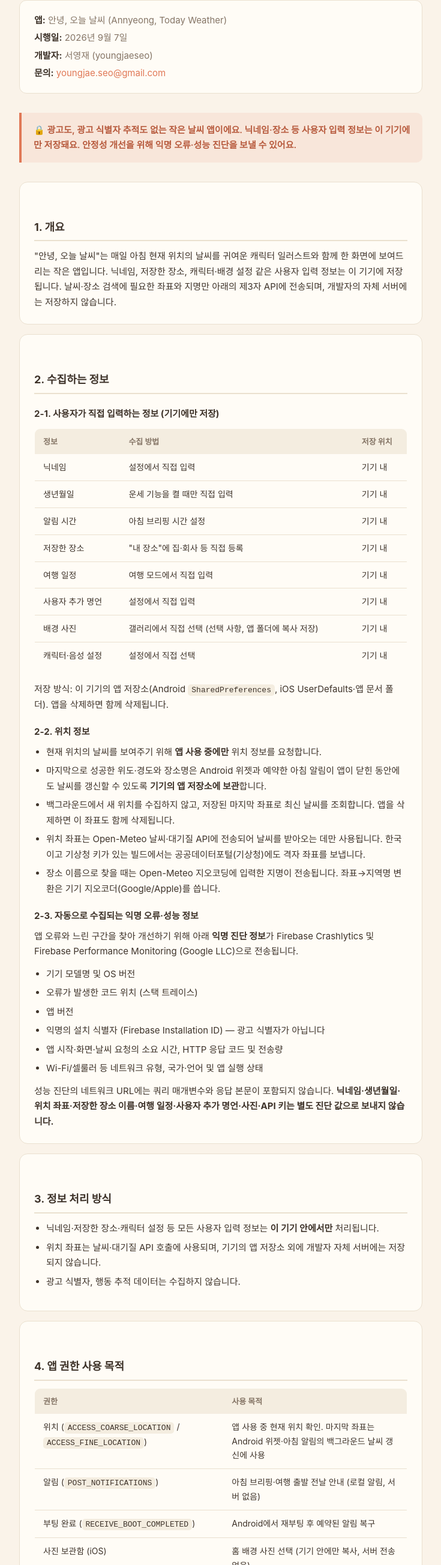
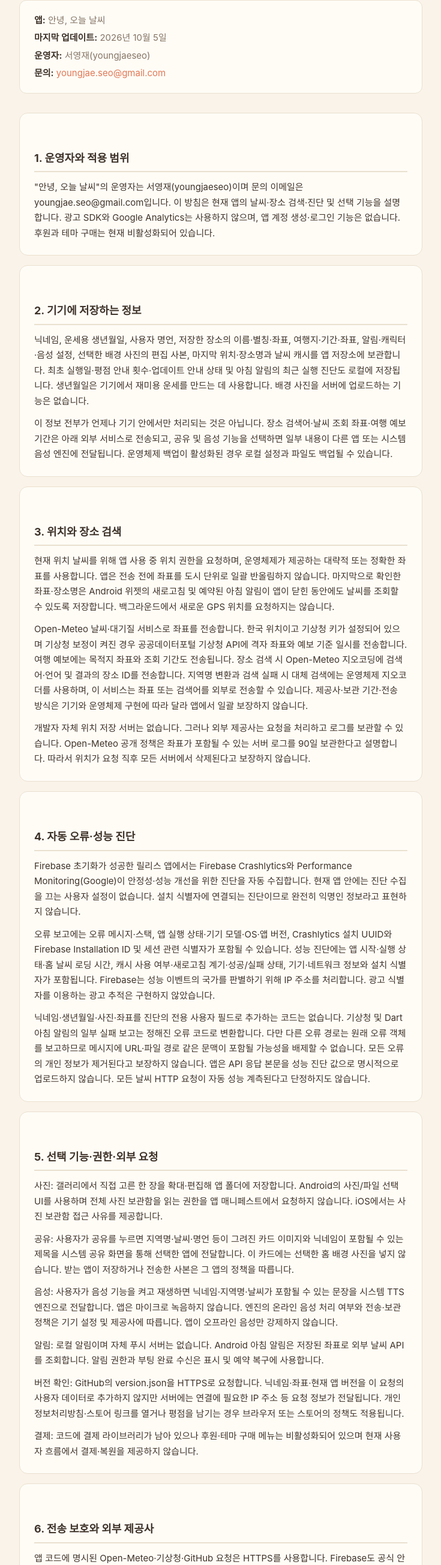
Before and after one commit to youngjaeseo-git/youngjaeseo-git.github.io, a plain HTML site: page annyeong/privacy.html in a window 1280 px wide. Shown: the part 151-2760 px from the top of the page at 60% size, without its empty margins (272-1007 px from the left). Drawn offline with Linux system fonts and the light colour scheme.

Commit message:
docs: align Annyeong privacy policy with production build 24
Updated the privacy policy with the latest information and removed outdated sections.

```diff
--- a/annyeong/privacy.html
+++ b/annyeong/privacy.html
@@ -135,169 +135,48 @@
 
 <main>
 <h1>개인정보처리방침</h1>
-
-  <div class="meta">
-    <p><strong>앱:</strong> 안녕, 오늘 날씨 (Annyeong, Today Weather)</p>
-    <p><strong>시행일:</strong> 2026년 9월 7일</p>
-    <p><strong>개발자:</strong> 서영재 (youngjaeseo)</p>
-    <p><strong>문의:</strong> <a href="mailto:youngjae.seo@gmail.com">youngjae.seo@gmail.com</a></p>
+<div class="meta"><p><strong>앱:</strong> 안녕, 오늘 날씨</p><p><strong>마지막 업데이트:</strong> 2026년 10월 5일</p><p><strong>운영자:</strong> 서영재(youngjaeseo)</p><p><strong>문의:</strong> <a href="mailto:youngjae.seo@gmail.com">youngjae.seo@gmail.com</a></p></div>
+<div class="section"><h2>1. 운영자와 적용 범위</h2>
+<p>&quot;안녕, 오늘 날씨&quot;의 운영자는 서영재(youngjaeseo)이며 문의 이메일은 youngjae.seo@gmail.com입니다. 이 방침은 현재 앱의 날씨·장소 검색·진단 및 선택 기능을 설명합니다. 광고 SDK와 Google Analytics는 사용하지 않으며, 앱 계정 생성·로그인 기능은 없습니다. 후원과 테마 구매는 현재 비활성화되어 있습니다.</p>
 </div>
-
-  <div class="notice">
-    🔒 광고도, 광고 식별자 추적도 없는 작은 날씨 앱이에요. 닉네임·장소 등 사용자 입력 정보는 이 기기에만 저장돼요. 안정성 개선을 위해 익명 오류·성능 진단을 보낼 수 있어요.
+<div class="section"><h2>2. 기기에 저장하는 정보</h2>
+<p>닉네임, 운세용 생년월일, 사용자 명언, 저장한 장소의 이름·별칭·좌표, 여행지·기간·좌표, 알림·캐릭터·음성 설정, 선택한 배경 사진의 편집 사본, 마지막 위치·장소명과 날씨 캐시를 앱 저장소에 보관합니다. 최초 실행일·평점 안내 횟수·업데이트 안내 상태 및 아침 알림의 최근 실행 진단도 로컬에 저장됩니다. 생년월일은 기기에서 재미용 운세를 만드는 데 사용합니다. 배경 사진을 서버에 업로드하는 기능은 없습니다.</p>
+<p>이 정보 전부가 언제나 기기 안에서만 처리되는 것은 아닙니다. 장소 검색어·날씨 조회 좌표·여행 예보 기간은 아래 외부 서비스로 전송되고, 공유 및 음성 기능을 선택하면 일부 내용이 다른 앱 또는 시스템 음성 엔진에 전달됩니다. 운영체제 백업이 활성화된 경우 로컬 설정과 파일도 백업될 수 있습니다.</p>
 </div>
-
-  <div class="section">
-    <h2>1. 개요</h2>
-    <p>"안녕, 오늘 날씨"는 매일 아침 현재 위치의 날씨를 귀여운 캐릭터 일러스트와 함께 한 화면에 보여드리는 작은 앱입니다. 닉네임, 저장한 장소, 캐릭터·배경 설정 같은 사용자 입력 정보는 이 기기에 저장됩니다. 날씨·장소 검색에 필요한 좌표와 지명만 아래의 제3자 API에 전송되며, 개발자의 자체 서버에는 저장하지 않습니다.</p>
+<div class="section"><h2>3. 위치와 장소 검색</h2>
+<p>현재 위치 날씨를 위해 앱 사용 중 위치 권한을 요청하며, 운영체제가 제공하는 대략적 또는 정확한 좌표를 사용합니다. 앱은 전송 전에 좌표를 도시 단위로 일괄 반올림하지 않습니다. 마지막으로 확인한 좌표·장소명은 Android 위젯의 새로고침 및 예약된 아침 알림이 앱이 닫힌 동안에도 날씨를 조회할 수 있도록 저장합니다. 백그라운드에서 새로운 GPS 위치를 요청하지는 않습니다.</p>
+<p>Open-Meteo 날씨·대기질 서비스로 좌표를 전송합니다. 한국 위치이고 기상청 키가 설정되어 있으며 기상청 보정이 켜진 경우 공공데이터포털 기상청 API에 격자 좌표와 예보 기준 일시를 전송합니다. 여행 예보에는 목적지 좌표와 조회 기간도 전송됩니다. 장소 검색 시 Open-Meteo 지오코딩에 검색어·언어 및 결과의 장소 ID를 전송합니다. 지역명 변환과 검색 실패 시 대체 검색에는 운영체제 지오코더를 사용하며, 이 서비스는 좌표 또는 검색어를 외부로 전송할 수 있습니다. 제공사·보관 기간·전송 방식은 기기와 운영체제 구현에 따라 달라 앱에서 일괄 보장하지 않습니다.</p>
+<p>개발자 자체 위치 저장 서버는 없습니다. 그러나 외부 제공사는 요청을 처리하고 로그를 보관할 수 있습니다. Open-Meteo 공개 정책은 좌표가 포함될 수 있는 서버 로그를 90일 보관한다고 설명합니다. 따라서 위치가 요청 직후 모든 서버에서 삭제된다고 보장하지 않습니다.</p>
 </div>
-
-  <div class="section">
-    <h2>2. 수집하는 정보</h2>
-
-    <h3>2-1. 사용자가 직접 입력하는 정보 (기기에만 저장)</h3>
-    <table>
-      <thead>
-        <tr><th>정보</th><th>수집 방법</th><th>저장 위치</th></tr>
-      </thead>
-      <tbody>
-        <tr><td>닉네임</td><td>설정에서 직접 입력</td><td>기기 내</td></tr>
-        <tr><td>생년월일</td><td>운세 기능을 켤 때만 직접 입력</td><td>기기 내</td></tr>
-        <tr><td>알림 시간</td><td>아침 브리핑 시간 설정</td><td>기기 내</td></tr>
-        <tr><td>저장한 장소</td><td>"내 장소"에 집·회사 등 직접 등록</td><td>기기 내</td></tr>
-        <tr><td>여행 일정</td><td>여행 모드에서 직접 입력</td><td>기기 내</td></tr>
-        <tr><td>사용자 추가 명언</td><td>설정에서 직접 입력</td><td>기기 내</td></tr>
-        <tr><td>배경 사진</td><td>갤러리에서 직접 선택 (선택 사항, 앱 폴더에 복사 저장)</td><td>기기 내</td></tr>
-        <tr><td>캐릭터·음성 설정</td><td>설정에서 직접 선택</td><td>기기 내</td></tr>
-      </tbody>
-    </table>
-    <p>저장 방식: 이 기기의 앱 저장소(Android <code>SharedPreferences</code>, iOS UserDefaults·앱 문서 폴더). 앱을 삭제하면 함께 삭제됩니다.</p>
-
-    <h3>2-2. 위치 정보</h3>
-    <ul>
-      <li>현재 위치의 날씨를 보여주기 위해 <strong>앱 사용 중에만</strong> 위치 정보를 요청합니다.</li>
-      <li>마지막으로 성공한 위도·경도와 장소명은 Android 위젯과 예약한 아침 알림이 앱이 닫힌 동안에도 날씨를 갱신할 수 있도록 <strong>기기의 앱 저장소에 보관</strong>합니다.</li>
-      <li>백그라운드에서 새 위치를 수집하지 않고, 저장된 마지막 좌표로 최신 날씨를 조회합니다. 앱을 삭제하면 이 좌표도 함께 삭제됩니다.</li>
-      <li>위치 좌표는 Open-Meteo 날씨·대기질 API에 전송되어 날씨를 받아오는 데만 사용됩니다. 한국이고 기상청 키가 있는 빌드에서는 공공데이터포털(기상청)에도 격자 좌표를 보냅니다.</li>
-      <li>장소 이름으로 찾을 때는 Open-Meteo 지오코딩에 입력한 지명이 전송됩니다. 좌표→지역명 변환은 기기 지오코더(Google/Apple)를 씁니다.</li>
-    </ul>
-
-    <h3>2-3. 자동으로 수집되는 익명 오류·성능 정보</h3>
-    <p>앱 오류와 느린 구간을 찾아 개선하기 위해 아래 <strong>익명 진단 정보</strong>가 Firebase Crashlytics 및 Firebase Performance Monitoring (Google LLC)으로 전송됩니다.</p>
-    <ul>
-      <li>기기 모델명 및 OS 버전</li>
-      <li>오류가 발생한 코드 위치 (스택 트레이스)</li>
-      <li>앱 버전</li>
-      <li>익명의 설치 식별자 (Firebase Installation ID) — 광고 식별자가 아닙니다</li>
-      <li>앱 시작·화면·날씨 요청의 소요 시간, HTTP 응답 코드 및 전송량</li>
-      <li>Wi-Fi/셀룰러 등 네트워크 유형, 국가·언어 및 앱 실행 상태</li>
-    </ul>
-    <p>성능 진단의 네트워크 URL에는 쿼리 매개변수와 응답 본문이 포함되지 않습니다. <strong>닉네임·생년월일·위치 좌표·저장한 장소 이름·여행 일정·사용자 추가 명언·사진·API 키는 별도 진단 값으로 보내지 않습니다.</strong></p>
+<div class="section"><h2>4. 자동 오류·성능 진단</h2>
+<p>Firebase 초기화가 성공한 릴리스 앱에서는 Firebase Crashlytics와 Performance Monitoring(Google)이 안정성·성능 개선을 위한 진단을 자동 수집합니다. 현재 앱 안에는 진단 수집을 끄는 사용자 설정이 없습니다. 설치 식별자에 연결되는 진단이므로 완전히 익명인 정보라고 표현하지 않습니다.</p>
+<p>오류 보고에는 오류 메시지·스택, 앱 실행 상태·기기 모델·OS·앱 버전, Crashlytics 설치 UUID와 Firebase Installation ID 및 세션 관련 식별자가 포함될 수 있습니다. 성능 진단에는 앱 시작·실행 상태·홈 날씨 로딩 시간, 캐시 사용 여부·새로고침 계기·성공/실패 상태, 기기·네트워크 정보와 설치 식별자가 포함됩니다. Firebase는 성능 이벤트의 국가를 판별하기 위해 IP 주소를 처리합니다. 광고 식별자를 이용하는 광고 추적은 구현하지 않았습니다.</p>
+<p>닉네임·생년월일·사진·좌표를 진단의 전용 사용자 필드로 추가하는 코드는 없습니다. 기상청 및 Dart 아침 알림의 일부 실패 보고는 정해진 오류 코드로 변환합니다. 다만 다른 오류 경로는 원래 오류 객체를 보고하므로 메시지에 URL·파일 경로 같은 문맥이 포함될 가능성을 배제할 수 없습니다. 모든 오류의 개인 정보가 제거된다고 보장하지 않습니다. 앱은 API 응답 본문을 성능 진단 값으로 명시적으로 업로드하지 않습니다. 모든 날씨 HTTP 요청이 자동 성능 계측된다고 단정하지도 않습니다.</p>
 </div>
-
-  <div class="section">
-    <h2>3. 정보 처리 방식</h2>
-    <ul>
-      <li>닉네임·저장한 장소·캐릭터 설정 등 모든 사용자 입력 정보는 <strong>이 기기 안에서만</strong> 처리됩니다.</li>
-      <li>위치 좌표는 날씨·대기질 API 호출에 사용되며, 기기의 앱 저장소 외에 개발자 자체 서버에는 저장되지 않습니다.</li>
-      <li>광고 식별자, 행동 추적 데이터는 수집하지 않습니다.</li>
-    </ul>
+<div class="section"><h2>5. 선택 기능·권한·외부 요청</h2>
+<p>사진: 갤러리에서 직접 고른 한 장을 확대·편집해 앱 폴더에 저장합니다. Android의 사진/파일 선택 UI를 사용하며 전체 사진 보관함을 읽는 권한을 앱 매니페스트에서 요청하지 않습니다. iOS에서는 사진 보관함 접근 사유를 제공합니다.</p>
+<p>공유: 사용자가 공유를 누르면 지역명·날씨·명언 등이 그려진 카드 이미지와 닉네임이 포함될 수 있는 제목을 시스템 공유 화면을 통해 선택한 앱에 전달합니다. 이 카드에는 선택한 홈 배경 사진을 넣지 않습니다. 받는 앱이 저장하거나 전송한 사본은 그 앱의 정책을 따릅니다.</p>
+<p>음성: 사용자가 음성 기능을 켜고 재생하면 닉네임·지역명·날씨가 포함될 수 있는 문장을 시스템 TTS 엔진으로 전달합니다. 앱은 마이크로 녹음하지 않습니다. 엔진의 온라인 음성 처리 여부와 전송·보관 정책은 기기 설정 및 제공사에 따릅니다. 앱이 오프라인 음성만 강제하지 않습니다.</p>
+<p>알림: 로컬 알림이며 자체 푸시 서버는 없습니다. Android 아침 알림은 저장된 좌표로 외부 날씨 API를 조회합니다. 알림 권한과 부팅 완료 수신은 표시 및 예약 복구에 사용합니다.</p>
+<p>버전 확인: GitHub의 version.json을 HTTPS로 요청합니다. 닉네임·좌표·현재 앱 버전을 이 요청의 사용자 데이터로 추가하지 않지만 서버에는 연결에 필요한 IP 주소 등 요청 정보가 전달됩니다. 개인정보처리방침·스토어 링크를 열거나 평점을 남기는 경우 브라우저 또는 스토어의 정책도 적용됩니다.</p>
+<p>결제: 코드에 결제 라이브러리가 남아 있으나 후원·테마 구매 메뉴는 비활성화되어 있으며 현재 사용자 흐름에서 결제·복원을 제공하지 않습니다.</p>
 </div>
-
-  <div class="section">
-    <h2>4. 앱 권한 사용 목적</h2>
-    <table>
-      <thead>
-        <tr><th>권한</th><th>사용 목적</th></tr>
-      </thead>
-      <tbody>
-        <tr><td>위치 (<code>ACCESS_COARSE_LOCATION</code> / <code>ACCESS_FINE_LOCATION</code>)</td><td>앱 사용 중 현재 위치 확인. 마지막 좌표는 Android 위젯·아침 알림의 백그라운드 날씨 갱신에 사용</td></tr>
-        <tr><td>알림 (<code>POST_NOTIFICATIONS</code>)</td><td>아침 브리핑·여행 출발 전날 안내 (로컬 알림, 서버 없음)</td></tr>
-        <tr><td>부팅 완료 (<code>RECEIVE_BOOT_COMPLETED</code>)</td><td>Android에서 재부팅 후 예약된 알림 복구</td></tr>
-        <tr><td>사진 보관함 (iOS)</td><td>홈 배경 사진 선택 (기기 안에만 복사, 서버 전송 없음)</td></tr>
-        <tr><td>인터넷</td><td>날씨 조회, 선택적 후원 결제, 익명 오류·성능 진단, 버전 확인</td></tr>
-      </tbody>
-    </table>
+<div class="section"><h2>6. 전송 보호와 외부 제공사</h2>
+<p>앱 코드에 명시된 Open-Meteo·기상청·GitHub 요청은 HTTPS를 사용합니다. Firebase도 공식 안내에 따라 HTTPS로 전송 데이터를 암호화합니다. 운영체제 지오코더와 선택한 TTS 엔진의 외부 처리·보호 방식은 제공사와 기기 구현에 따릅니다. 사용자가 선택해 공유한 뒤 대상 앱에서 이루어지는 별도 통신은 그 앱의 정책에 따릅니다.</p>
+<p>진단은 Firebase 서비스에 전송되고 개발자가 Firebase 콘솔에서 확인할 수 있습니다. 외부 전송이 있다는 사실과 Google Play 데이터 보안 설문의 &quot;공유&quot; 분류는 다릅니다. 개발자 지시에 따라 처리하는 서비스 제공자에 대한 예외가 적용되더라도 해당 데이터의 수집과 처리 사실은 이 방침에서 공개합니다. Open-Meteo·공공데이터포털·운영체제 서비스에는 각 제공사의 약관이 적용되며, 일괄적으로 서비스 제공자 예외나 즉시 삭제를 약속하지 않습니다.</p>
 </div>
-
-  <div class="section">
-    <h2>5. 데이터 보관, 삭제 및 자동 백업</h2>
-
-    <h3>보관 및 삭제</h3>
-    <ul>
-      <li>앱을 삭제하면 기기 내 모든 데이터가 영구 삭제됩니다.</li>
-      <li>저장한 장소, 사용자 추가 명언 등은 설정에서 개별 삭제할 수 있습니다.</li>
-    </ul>
-
-    <h3>Android 자동 백업</h3>
-    <p>앱은 Android의 자동 백업 기능(Android Auto Backup)을 사용합니다. Wi-Fi 연결 및 충전 중일 때, <strong>사용자 본인의 Google 계정 드라이브</strong>에 설정 데이터가 자동으로 백업됩니다.</p>
-    <ul>
-      <li>이 백업은 개발자가 아닌 <strong>사용자 본인의 Google 계정</strong>에 저장되며, 개발자는 이 데이터에 접근할 수 없습니다.</li>
-      <li>Google 백업 정책: <a href="https://policies.google.com/privacy" target="_blank" rel="noopener">https://policies.google.com/privacy</a></li>
-    </ul>
+<div class="section"><h2>7. 보관·삭제·백업과 사용자 선택</h2>
+<p>로컬 설정은 사용자가 변경·삭제하거나 앱 데이터를 지울 때까지 보관될 수 있습니다. 배경 사진 삭제·교체 시 앱 사본 정리를 시도하며 원본 사진 보관함은 삭제하지 않습니다. 종료된 여행은 앱 화면에서 설정·여행을 읽거나 저장하는 경로에서 정리될 수 있으므로 종료 즉시 삭제되는 것은 아닙니다. 위젯의 백그라운드 여행 읽기는 표시할 목록만 필터링하며 저장된 여행 목록을 삭제하지 않습니다. 날씨 캐시는 36시간을 넘으면 표시 대상으로 사용하지 않지만 이 조건이 디스크 파일의 삭제를 뜻하지는 않습니다. 공유용 임시 이미지는 다음 공유 시 정리를 시도합니다.</p>
+<p>기기 설정에서 앱 저장 데이터 삭제 또는 앱 제거로 현재 기기의 앱 사본을 삭제할 수 있습니다. 운영체제 백업·기기 이전·다른 앱에 공유된 사본은 별도로 남거나 복원될 수 있습니다. Android 매니페스트는 자동 백업을 끄거나 데이터별 제외 규칙을 지정하지 않았습니다. 실제 백업 여부는 운영체제·백업 전송 서비스·사용자 설정에 따르며, 개발자는 사용자 백업 계정에 접근하지 않습니다.</p>
+<p>위치 권한을 철회하면 새 현재 위치 요청을 제한할 수 있으나 이미 저장한 좌표가 자동 삭제되는 것은 아닙니다. 저장 좌표로 보내는 요청도 중지하려면 앱의 아침 알림을 끄고 위젯을 제거하며 앱 데이터를 삭제하거나 앱을 제거하세요. 앱을 제거하면 향후 앱 진단 수집이 중단되지만 이미 외부로 전송된 기록은 즉시 삭제되지 않습니다.</p>
+<p>Firebase 공개 보관 안내에 따르면 Crashlytics 오류 및 관련 식별자는 90일 후 삭제 절차가 시작됩니다. Performance는 IP와 연결된 이벤트를 30일, 설치와 연결된 또는 비식별 성능 데이터를 60일 보관한 후 삭제 절차를 시작합니다. 이는 개발자가 모든 서버·백업 사본의 삭제 완료 시점을 보장하는 내용이 아닙니다. 다른 제공사의 보관은 각 정책에 따릅니다.</p>
+<p>개인정보 및 삭제 관련 문의는 youngjae.seo@gmail.com으로 보낼 수 있습니다. 현재 앱에는 설치 식별자별 외부 진단·API 로그 삭제를 실행하는 기능이나 검증된 개별 삭제 처리 절차가 없습니다. 문의만으로 이미 전송한 모든 정보를 식별·삭제할 수 있다고 보장하지 않습니다. 별도 앱 계정이 없으므로 계정 탈퇴 기능은 없습니다.</p>
 </div>
-
-  <div class="section">
-    <h2>6. 제3자 서비스</h2>
-    <table>
-      <thead>
-        <tr><th>서비스</th><th>제공사</th><th>용도</th><th>전송 데이터</th></tr>
-      </thead>
-      <tbody>
-        <tr><td>Open-Meteo Forecast API</td><td>Open-Meteo</td><td>날씨 조회</td><td>위치 좌표</td></tr>
-        <tr><td>Open-Meteo Air Quality API</td><td>Open-Meteo</td><td>미세먼지 조회</td><td>위치 좌표</td></tr>
-        <tr><td>Open-Meteo Geocoding API</td><td>Open-Meteo</td><td>장소 이름 → 좌표</td><td>입력한 지명</td></tr>
-        <tr><td>기상청 동네예보 (키가 있는 빌드)</td><td>공공데이터포털</td><td>한국 초단기 실황·예보</td><td>격자 좌표</td></tr>
-        <tr><td>Firebase Crashlytics</td><td>Google LLC</td><td>익명 오류 보고 (구성이 된 빌드만)</td><td>기기 정보, 오류 위치, 익명 식별자</td></tr>
-        <tr><td>Firebase Performance Monitoring</td><td>Google LLC</td><td>앱·화면·네트워크 성능 진단</td><td>소요 시간, 응답 코드, 전송량, 기기·네트워크 정보, 익명 식별자</td></tr>
-        <tr><td>GitHub (version.json)</td><td>GitHub</td><td>업데이트 안내</td><td>없음 (앱이 파일만 읽음)</td></tr>
-        <tr><td>Apple/Google 인앱 결제</td><td>Apple / Google</td><td>선택 후원</td><td>스토어 결제 토큰 (후원할 때만)</td></tr>
-        <tr><td>Android Auto Backup</td><td>Google LLC</td><td>사용자 설정 백업</td><td>사용자 Google 계정에 직접 저장</td></tr>
-      </tbody>
-    </table>
-    <p>관련 정책:</p>
-    <ul>
-      <li>Open-Meteo 약관: <a href="https://open-meteo.com/en/terms" target="_blank" rel="noopener">https://open-meteo.com/en/terms</a></li>
-      <li>Firebase Crashlytics·Performance 개인정보 안내: <a href="https://firebase.google.com/support/privacy" target="_blank" rel="noopener">https://firebase.google.com/support/privacy</a></li>
-      <li>Google 개인정보처리방침: <a href="https://policies.google.com/privacy" target="_blank" rel="noopener">https://policies.google.com/privacy</a></li>
-    </ul>
+<div class="section"><h2>8. 방침 변경과 관련 정책</h2>
+<p>이 방침을 변경할 때 업데이트 날짜를 갱신합니다. 새로운 데이터 처리나 기능이 추가되는 경우 실제 동작에 맞춰 방침을 다시 검토합니다.</p>
+<p>Open-Meteo 약관·개인정보 안내: <a href="https://open-meteo.com/en/terms" rel="noopener">https://open-meteo.com/en/terms</a><br>Firebase 개인정보·보관·암호화 안내: <a href="https://firebase.google.com/support/privacy" rel="noopener">https://firebase.google.com/support/privacy</a><br>Android 백업 안내: <a href="https://developer.android.com/identity/data/autobackup" rel="noopener">https://developer.android.com/identity/data/autobackup</a><br>Google 개인정보처리방침: <a href="https://policies.google.com/privacy" rel="noopener">https://policies.google.com/privacy</a></p>
 </div>
-
-  <div class="section">
-    <h2>7. 아동 개인정보</h2>
-    <p>본 앱은 모든 연령 사용자를 대상으로 한 일반 날씨 앱이며, 어린이로부터 의도적으로 개인정보를 수집하지 않습니다.</p>
-  </div>
-
-  <div class="section">
-    <h2>8. 사용자의 권리 · 옵트아웃</h2>
-    <ul>
-      <li><strong>데이터 삭제</strong>: 앱을 기기에서 삭제하면 모든 로컬 데이터가 함께 삭제됩니다.</li>
-      <li><strong>진단 데이터</strong>: 광고 ID를 쓰지 않습니다. 오류·성능 진단의 향후 수집을 멈추려면 앱을 삭제하면 됩니다.</li>
-      <li><strong>위치 권한 철회</strong>: 기기 설정 → 앱 → 안녕, 오늘 날씨 → 권한에서 위치를 끄면 됩니다. 끄면 현재 위치 날씨를 보여드리지 못해요.</li>
-    </ul>
-  </div>
-
-  <div class="section">
-    <h2>9. 개인정보처리방침 변경</h2>
-    <p>이 방침이 변경되는 경우, 본 페이지 상단의 "시행일"을 갱신하고 앱 업데이트 내역에 공지합니다.<br>
-    중요한 변경(새로운 데이터 수집 등)이 있을 경우 앱 내에서도 별도 안내합니다.</p>
-  </div>
-
-  <div class="section">
-    <h2>10. 문의</h2>
-    <p>개인정보 처리에 관한 문의는 아래로 연락해 주세요.</p>
-    <p><strong>이메일:</strong> <a href="mailto:youngjae.seo@gmail.com">youngjae.seo@gmail.com</a></p>
-  </div>
-
-  <p style="margin-top: 32px; font-size: 13px; color: #B0A190; text-align: center;">
-    본 개인정보처리방침은 대한민국 「개인정보 보호법」 및 Google Play · App Store 개발자 정책을 준수하여 작성되었습니다.
-  </p>
 </main>
-
-<footer>
-  © 2026 youngjaeseo &nbsp;·&nbsp;
-  <a href="mailto:youngjae.seo@gmail.com">youngjae.seo@gmail.com</a>
-</footer>
-
+<footer>© 2026 youngjaeseo · <a href="mailto:youngjae.seo@gmail.com">youngjae.seo@gmail.com</a></footer>
 </body>
 </html>
```
Lines whose indentation alone changed are shown as unchanged.
